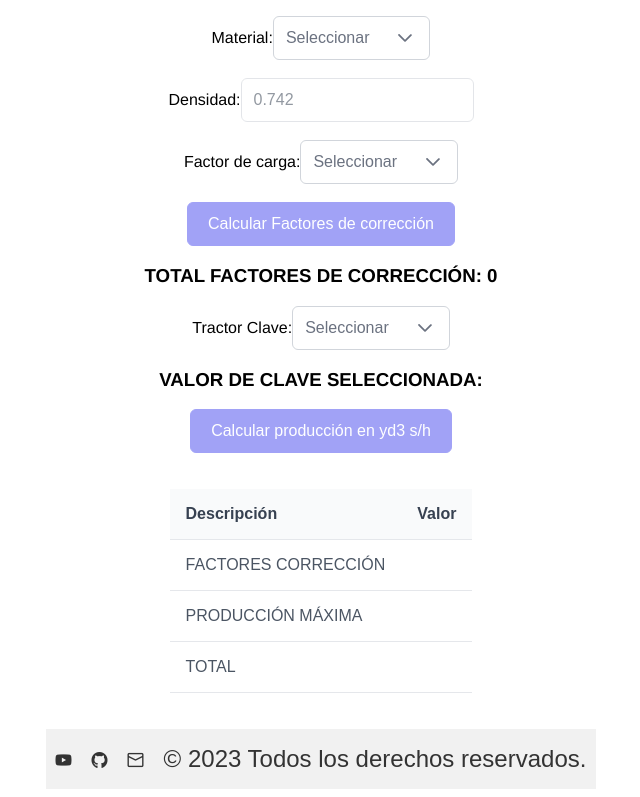
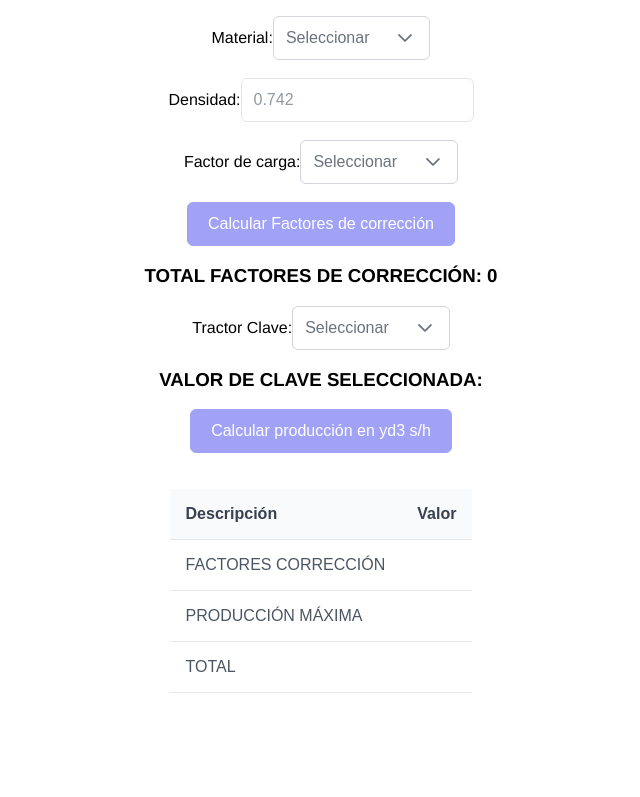
Before and after one commit to rinfasulasalle/App-Tecsup, a Vue app: page /CmpOruga in a window 1280 px wide. Shown: the part 404-1201 px from the top of the page, without its empty margins (319-959 px from the left). After the commit the page ends 1141 px from the top, so only its background shows below. Built offline with nearby package versions, Linux system fonts and the light colour scheme; a web font is replaced by a local one.

Commit message:
On branch master  Changes to be committed: 	modified:   src/App.vue 	deleted:    src/components/CmpFootPage.vue

```diff
--- a/src/App.vue
+++ b/src/App.vue
@@ -1,19 +1,16 @@
 <template>
   <div id="app">
     <CmpRouter />
-    <CmpFootPage />
   </div>
 </template>
 
 <script>
 import CmpRouter from "./components/CmpRouter.vue";
-import CmpFootPage from "./components/CmpFootPage.vue";
 
 export default {
   name: "App",
   components: {
     CmpRouter,
-    CmpFootPage,
   },
 };
 </script>
--- a/src/components/CmpFootPage.vue
+++ /dev/null
@@ -1,59 +0,0 @@
-<template>
-  <footer class="footer">
-    <div class="footer-item">
-      <a href="https://www.youtube.com/" target="_blank">
-        <i class="pi pi-youtube"></i>
-      </a>
-    </div>
-    <div class="footer-item">
-      <a href="https://github.com" target="_blank">
-        <i class="pi pi-github"></i>
-      </a>
-    </div>
-    <div class="footer-item">
-      <a href="mailto:example@example.com">
-        <i class="pi pi-envelope"></i>
-      </a>
-    </div>
-    <div class="footer-item">
-      &copy; {{ currentYear }} Todos los derechos reservados.
-    </div>
-  </footer>
-</template>
-
-<script>
-export default {
-  name: "Footer",
-  data() {
-    return {
-      currentYear: new Date().getFullYear(),
-    };
-  },
-};
-</script>
-
-<style scoped>
-.footer {
-  display: flex;
-  justify-content: center;
-  align-items: center;
-  height: 60px;
-  background-color: #f1f1f1;
-  color: #333;
-  font-family: Arial, sans-serif;
-}
-
-.footer-item {
-  margin: 0 10px;
-  font-size: 24px;
-}
-
-a {
-  color: #333;
-  text-decoration: none;
-}
-
-a:hover {
-  color: #666;
-}
-</style>
```
